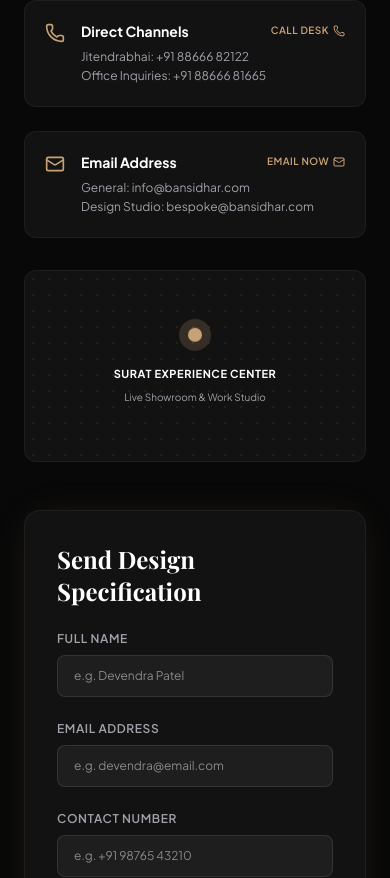
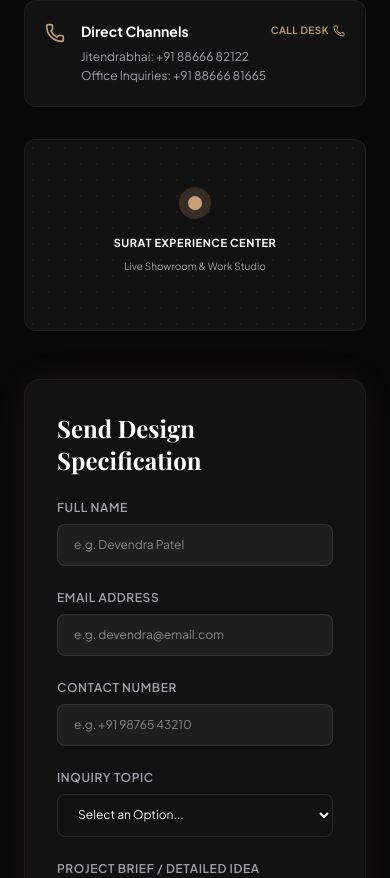
Before and after one commit to Krushal043/bansighar, a Next.js app: page /contact-us in a window 390 px wide. Shown: the part 996-1874 px from the top of the page. Built offline with nearby package versions, Linux system fonts and the light colour scheme; a web font is replaced by a local one.

Commit message:
Remove email contact details and list phone numbers as separate items in footer and contact page

```diff
--- a/src/app/contact-us/page.tsx
+++ b/src/app/contact-us/page.tsx
@@ -2,7 +2,7 @@
 
 import { useState, useEffect, Suspense } from "react";
 import { useSearchParams } from "next/navigation";
-import { Mail, Phone, MapPin, Clock, Send, ShieldCheck, CheckCircle } from "lucide-react";
+import { Phone, MapPin, Clock, Send, ShieldCheck, CheckCircle } from "lucide-react";
 import { FaWhatsapp } from "react-icons/fa6";
 
 export const dynamic = "force-dynamic";
@@ -182,27 +182,6 @@
               <p className="text-xs text-luxury-muted mt-1.5 leading-relaxed">
                 Jitendrabhai: +91 88666 82122<br />
                 Office Inquiries: +91 88666 81665
-              </p>
-            </div>
-          </div>
-
-          {/* Email Card */}
-          <div className="flex gap-4 p-5 rounded-xl bg-luxury-charcoal border border-white/5 hover:border-luxury-gold/20 transition-all duration-300">
-            <Mail className="w-5 h-5 text-luxury-gold shrink-0 mt-0.5" />
-            <div className="w-full">
-              <h4 className="text-sm font-bold text-white flex justify-between items-center">
-                Email Address
-                <a
-                  href="mailto:info@bansidhar.com"
-                  className="text-[10px] text-luxury-gold hover:text-luxury-gold-light font-semibold uppercase tracking-wider flex items-center gap-1 transition-colors"
-                >
-                  Email Now
-                  <Mail className="w-3 h-3" />
-                </a>
-              </h4>
-              <p className="text-xs text-luxury-muted mt-1.5 leading-relaxed">
-                General: info@bansidhar.com<br />
-                Design Studio: bespoke@bansidhar.com
               </p>
             </div>
           </div>
--- a/src/components/Footer.tsx
+++ b/src/components/Footer.tsx
@@ -1,7 +1,7 @@
 "use client";
 
 import Link from "next/link";
-import { Sofa, Mail, Phone, MapPin, Clock, ArrowRight, ShieldCheck } from "lucide-react";
+import { Sofa, Phone, MapPin, Clock, ArrowRight, ShieldCheck } from "lucide-react";
 
 export default function Footer() {
   return (
@@ -92,13 +92,13 @@
               <li className="flex items-center gap-3">
                 <Phone className="w-4 h-4 text-luxury-gold shrink-0" />
                 <span className="hover:text-luxury-gold transition-colors">
-                  +91 88666 82122 / 81665
+                  +91 88666 82122
                 </span>
               </li>
               <li className="flex items-center gap-3">
-                <Mail className="w-4 h-4 text-luxury-gold shrink-0" />
+                <Phone className="w-4 h-4 text-luxury-gold shrink-0" />
                 <span className="hover:text-luxury-gold transition-colors">
-                  info@bansidhar.com
+                  +91 88666 81665
                 </span>
               </li>
               <li className="flex items-start gap-3">
```
